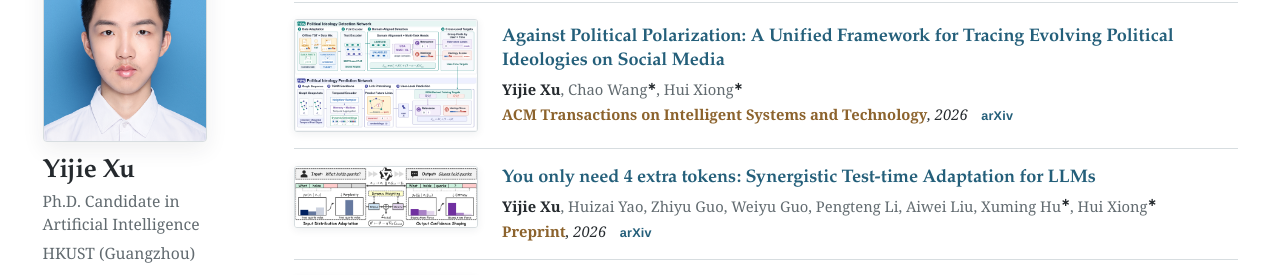
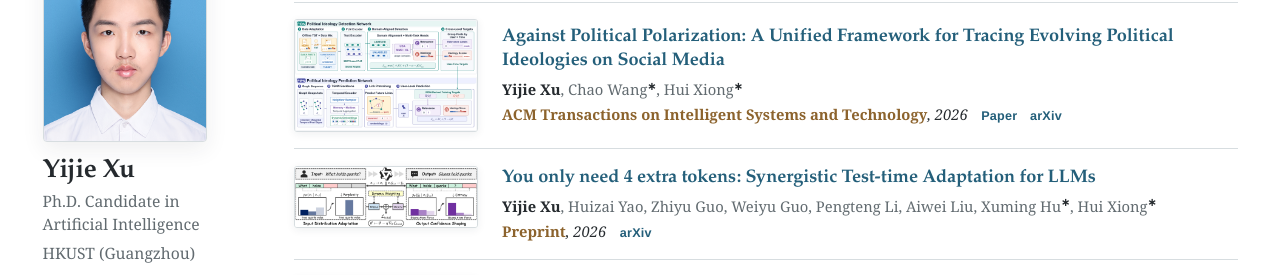
Before and after one commit to yeahjack/yeahjack.github.io, a Jekyll site: the page built from _pages/about.md, in a window 1280 px wide and 900 px high, scrolled down 875 px. Shown: the part 151-426 px from the top of the window. Built offline with Jekyll 4.4.1, drawn with Linux system fonts in a browser that asks for light colours; a script that is not in the unit is left out.

Commit message:
Add TIST publication link

```diff
--- a/_pages/about.md
+++ b/_pages/about.md
@@ -575,16 +575,16 @@ redirect_from:
         </article>
 
         <article class="academic-pub">
-          <a class="academic-pub__figure" href="https://arxiv.org/abs/2608.17987" aria-label="View Against Political Polarization">
+          <a class="academic-pub__figure" href="https://dl.acm.org/doi/10.1145/3841463" aria-label="View Against Political Polarization">
             <img class="academic-pub__thumbnail" src="/images/home/tist-method.webp?v=3" alt="TSN4PI framework with political ideology detection and prediction networks">
             <img class="academic-pub__preview" src="/images/home/tist-method.webp?v=3" alt="" aria-hidden="true">
           </a>
           <div class="academic-pub__content">
-            <h3 class="academic-pub__title"><a href="https://arxiv.org/abs/2608.17987">Against Political Polarization: A Unified Framework for Tracing Evolving Political Ideologies on Social Media</a></h3>
+            <h3 class="academic-pub__title"><a href="https://dl.acm.org/doi/10.1145/3841463">Against Political Polarization: A Unified Framework for Tracing Evolving Political Ideologies on Social Media</a></h3>
             <p class="academic-pub__authors"><strong>Yijie Xu</strong>, Chao Wang<sup>∗</sup>, Hui Xiong<sup>∗</sup></p>
             <div class="academic-pub__meta">
               <p class="academic-pub__venue"><strong>ACM Transactions on Intelligent Systems and Technology</strong>, 2026</p>
-              <div class="academic-pub__links"><a href="https://arxiv.org/abs/2608.17987">arXiv</a></div>
+              <div class="academic-pub__links"><a href="https://dl.acm.org/doi/10.1145/3841463">Paper</a><a href="https://arxiv.org/abs/2608.17987">arXiv</a></div>
             </div>
           </div>
         </article>
```
